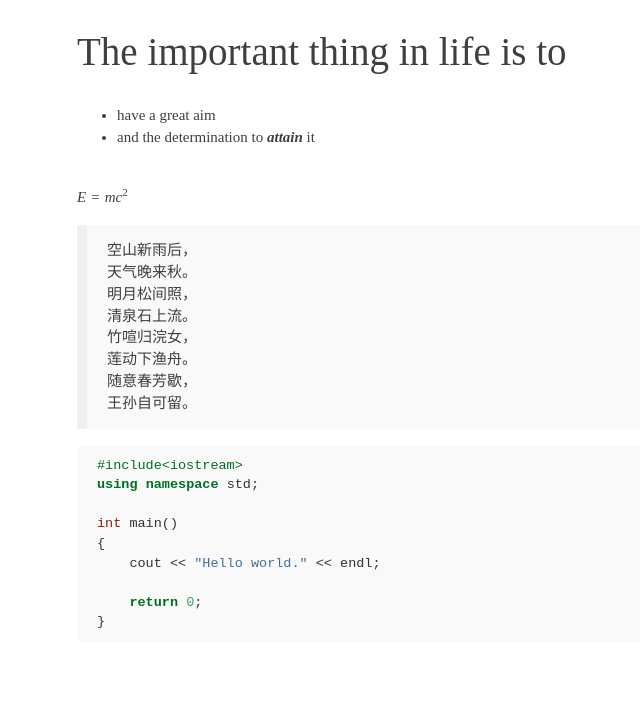
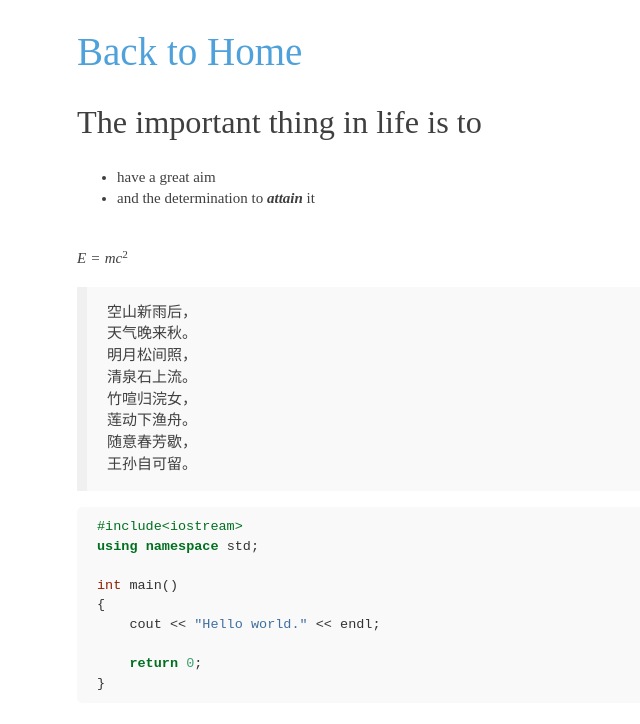
Before and after one commit to qianfenchi/qianfenchi.github.io, a plain HTML site: page tmp.html in a window 1280 px wide. Shown: the whole page, without its empty margins (51-691 px from the left). Drawn offline with Linux system fonts and the light colour scheme; a web font is replaced by a local one.

Commit message:
add back to home

```diff
--- a/tmp.html
+++ b/tmp.html
@@ -46,7 +46,8 @@ code > span.in { color: #60a0b0; font-weight: bold; font-style: italic; } /* Inf
   <link rel="stylesheet" href="style.css" type="text/css" />
 </head>
 <body>
-<h1 id="the-important-thing-in-life-is-to">The important thing in life is to</h1>
+<h1 id="back-to-home"><a href="index.html">Back to Home</a></h1>
+<h2 id="the-important-thing-in-life-is-to">The important thing in life is to</h2>
 <ul>
 <li>have a great aim</li>
 <li>and the determination to <strong><em>attain</em></strong> it</li>
```
Also changed, not shown: 2 other files.
